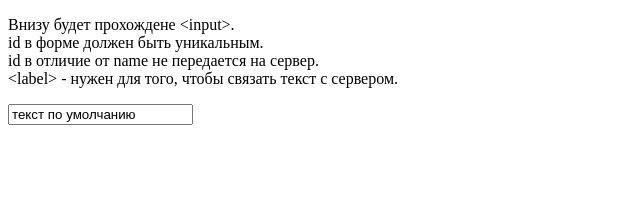
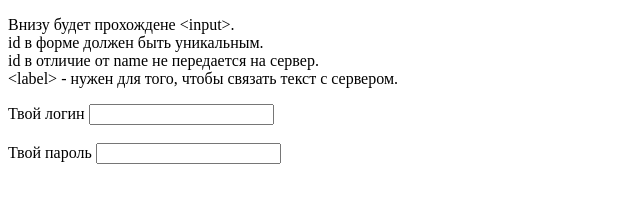
Before and after one commit to AleksDamsky/rep_for_anotherNout, a plain HTML site: page index.html in a window 1280 px wide. Shown: the whole page, without its empty margins (0-640 px from the left). Drawn offline with Linux system fonts and the light colour scheme.

Commit message:
label with for

```diff
--- a/index.html
+++ b/index.html
@@ -16,8 +16,13 @@
             <br>&lt;label&gt; - нужен для того, чтобы связать текст с сервером.
         </p>
         <form action="#" method="get">
-            <label>
-            <input type="text" name="input" id="i" value="текст по умолчанию">
+            <label for="login">
+            Твой логин <input type="text" name="login" id="login" value="">
+            </label>
+            <br>
+            <br>
+            <label for="password">
+            Твой пароль <input type="text" name="password" id="password" value="">
             </label>
         </form>
     </main>
```
